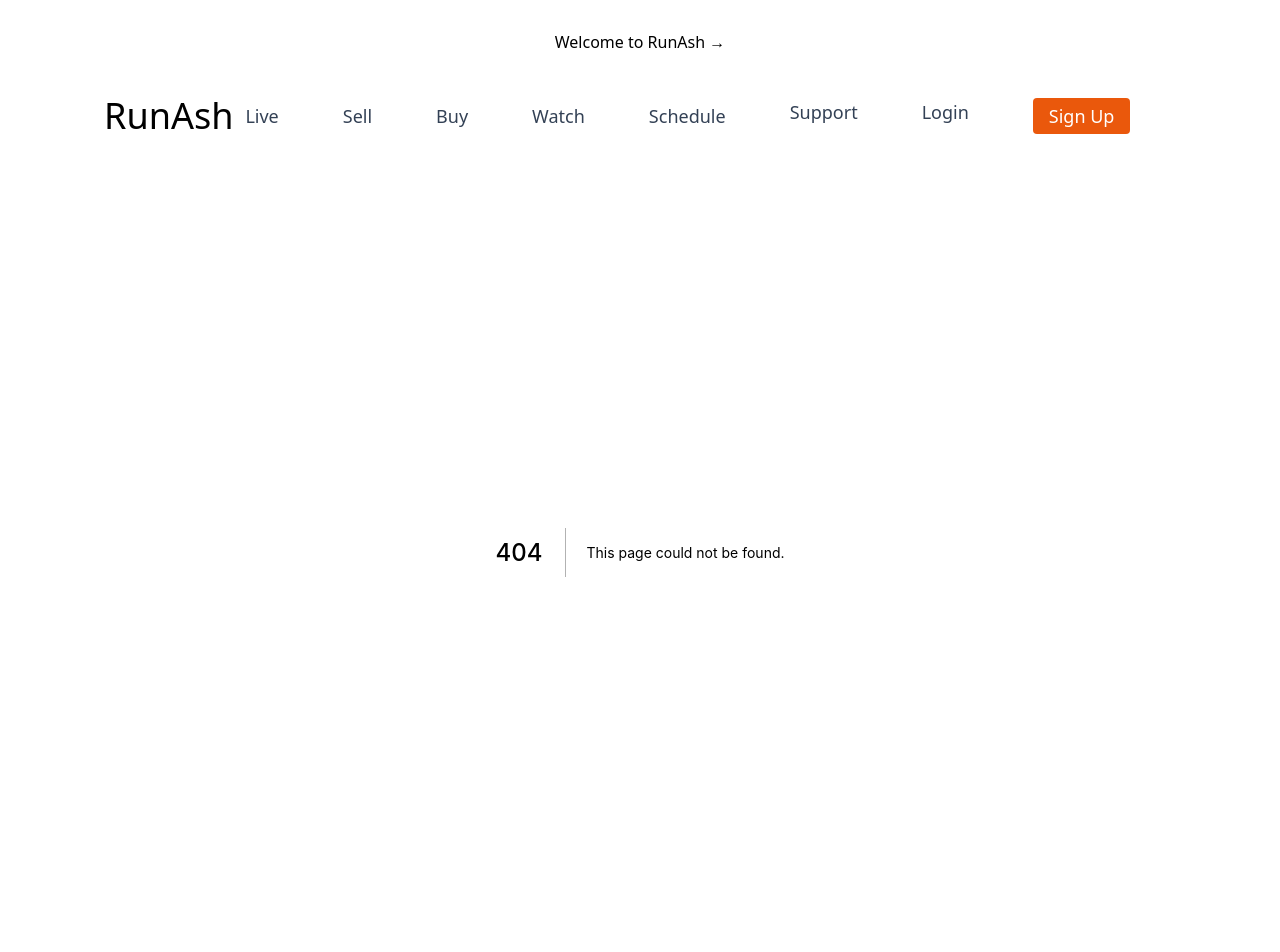
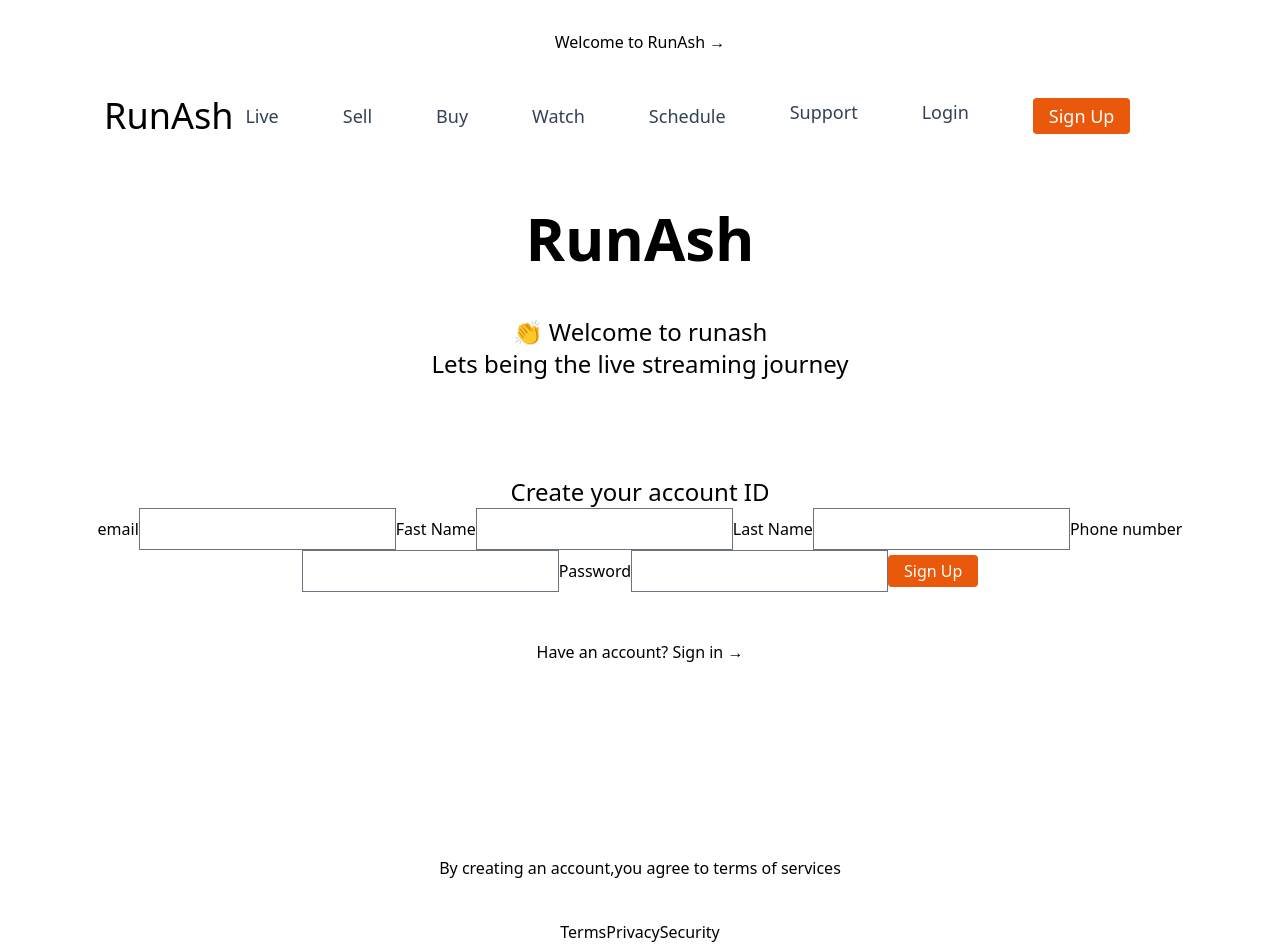
Before and after one commit to Vaibhavmurmu/nextjs13, a Next.js app: page /js-form in a window 1280 px wide. Before the commit this address had no page. Shown: the top 952 px of the page. Built offline with nearby package versions, Linux system fonts and the light colour scheme.

Commit message:
Create js-form.js

```diff
--- /dev/null
+++ b/pages/js-form.js
@@ -0,0 +1,93 @@
+import Link from 'next/link'
+import styles from '../styles/Home.module.css'
+
+export default function PageWithJSbasedForm() {
+  // Handle the submit event on form submit.
+  const handleSubmit = async (event) => {
+    // Stop the form from submitting and refreshing the page.
+    event.preventDefault()
+
+    // Get data from the form.
+    const data = {
+      first: event.target.first.value,
+      last: event.target.last.value,
+    }
+
+    const JSONdata = JSON.stringify(data)
+
+    // Send the form data to our API and get a response.
+    const response = await fetch('/api/form', {
+      // Body of the request is the JSON data we created above.
+      body: JSONdata,
+
+      // Tell the server we're sending JSON.
+      headers: {
+        'Content-Type': 'application/json',
+      },
+      // The method is POST because we are sending data.
+      method: 'POST',
+    })
+
+    // Get the response data from server as JSON.
+    // If server returns the name submitted, that means the form works.
+    const result = await response.json()
+    alert(`Is this your full name: ${result.data}`)
+  }
+  return (
+    <div className="flex min-h-screen flex-col items-center justify-center py-2">
+    <main className="flex w-full flex-1 flex-col items-center justify-centre px-20 text-center">
+
+      <h1 className="mt-12 text-6xl font-bold">
+        <Link href="/">
+          <a>RunAsh</a>
+        </Link>{' '}
+      </h1>
+
+      <p className="mt-12 text-2xl bottom-2">
+        👏 Welcome to runash<br />Lets being the live streaming journey<br />
+      </p>
+      <div className="mt-12 flex max-w-7xl flex-wrap items-center justify-around sm:w-full">
+      <p className="mt-12 text-2xl bottom-2">Create your account ID</p>
+      <form onSubmit={handleSubmit}>
+        <label htmlFor="email">email</label>
+        <input type="text" id="email" name="email" required />
+        <label htmlFor="fast">Fast Name</label>
+        <input type="text" id="first" name="first" required />
+        <label htmlFor="last">Last Name</label>
+        <input type="text" id="last" name="last" required />
+        <label htmlFor="Phone number">Phone number</label>
+        <input type="text" id="Phone number" name="Optional" required />
+        <label htmlFor="password">Password</label>
+        <input type="text" id="password" name="password" required />
+
+        <button className="bg-orange-600 text-white hover:text-white font-n py-1 px-4 rounded mt-0">Sign Up</button>
+      </form>
+
+      <p className="mt-12 text-0xl bottom-2">
+        Have an account? Sign in &rarr;
+      </p>
+     </div>
+    </main>
+    <p className="mt-12 text-0xl bottom-2">By creating an account,you agree to terms of services</p>
+     <div className="flex flex-row item-center space-x-4">
+     <ul className="flex flex-row item-center">
+       <li className="mt-10">
+         <Link href='/term'>
+            <a>Terms</a>
+         </Link>
+       </li>
+       <li className="mt-10">
+         <Link href='/privacy'>
+            <a>Privacy</a>
+         </Link>
+       </li>
+       <li className="mt-10">
+         <Link href='/security'>
+           <a>Security</a>
+         </Link>
+       </li>
+      </ul>
+     </div>
+     </div>
+  )
+}
```
